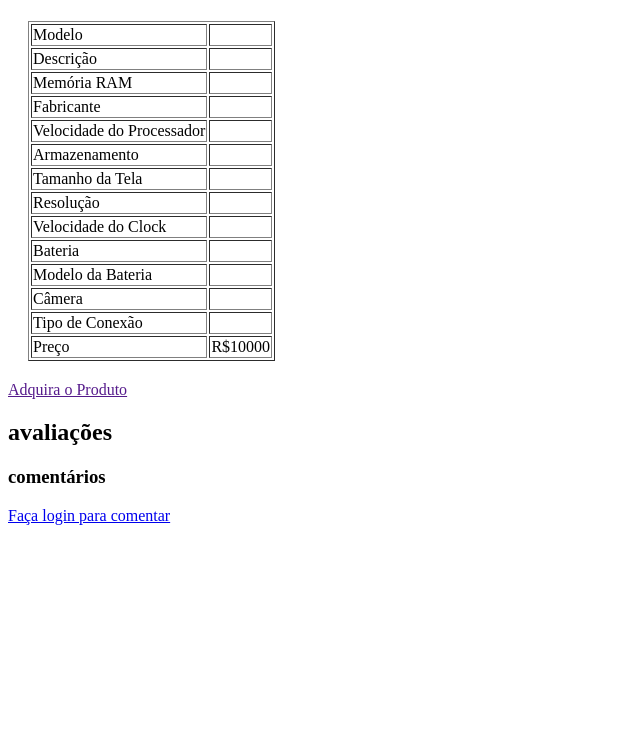
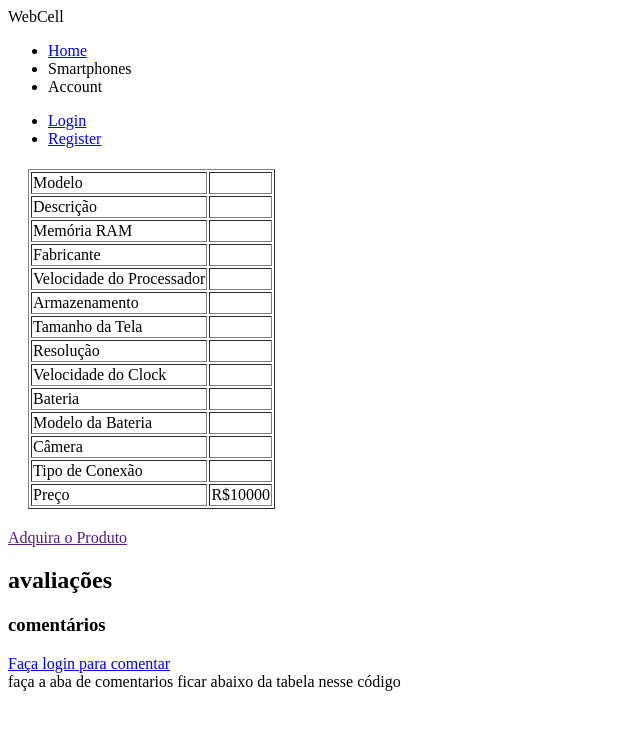
Before and after one commit to hiildh/projeto-desenvolvimento-web, a Django app: template core/templates/paginacelulares.html in a window 1280 px wide. Shown: the top 730 px of the page, without its empty margins (0-640 px from the left). Run offline with Django 5.2, Linux system fonts and the light colour scheme; the template is opened without the code that fills it, so the values that code supplies are empty.

Commit message:
pagina celulares

```diff
--- a/core/templates/paginacelulares.html
+++ b/core/templates/paginacelulares.html
@@ -24,7 +24,7 @@
         }
 
         .imagem-do-produto {
-            max-width: 2000px; /* Ajuste o tamanho da imagem conforme necessário */
+            max-width: 2000px;
         }
         .table-container {
             display: flex;
@@ -36,6 +36,18 @@
     </style>
 </head>
 <body>
+    <header>
+        <span class="logo">WebCell</span>
+        <ul>
+            <li><a href="/">Home</a></li>
+            <li><a href=""></a>Smartphones</li>
+            <li><a href=""></a>Account</li>
+        </ul>
+        <ul>
+            <li><a href="/login/">Login</a></li>
+            <li><a href="/cadastro_user/">Register</a></li>
+        </ul>
+    </header>
  <div class="container">
     <h1>{{celular.nome}}</h1>
     <div class="table-container">
@@ -154,7 +166,7 @@
                             s.classList.remove('selected');
                         }
                     });
-                    avaliacaoInput.value = index + 1; // O valor é baseado no índice da estrela clicada.
+                    avaliacaoInput.value = index + 1;
                 });
 
                 star.addEventListener('mouseover', function() {
@@ -176,4 +188,4 @@
     </script>
 
 </body>
-</html>
+</html> faça a aba de comentarios ficar abaixo da tabela nesse código
```
